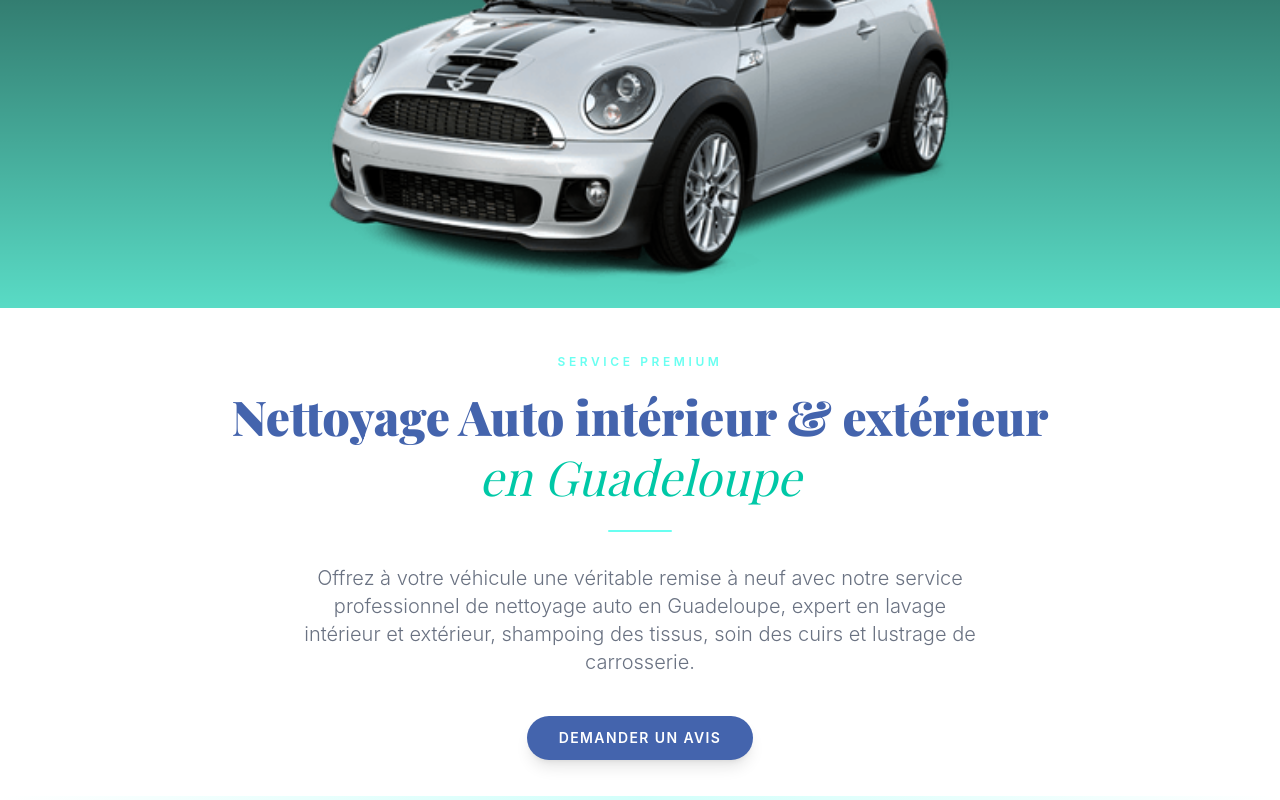
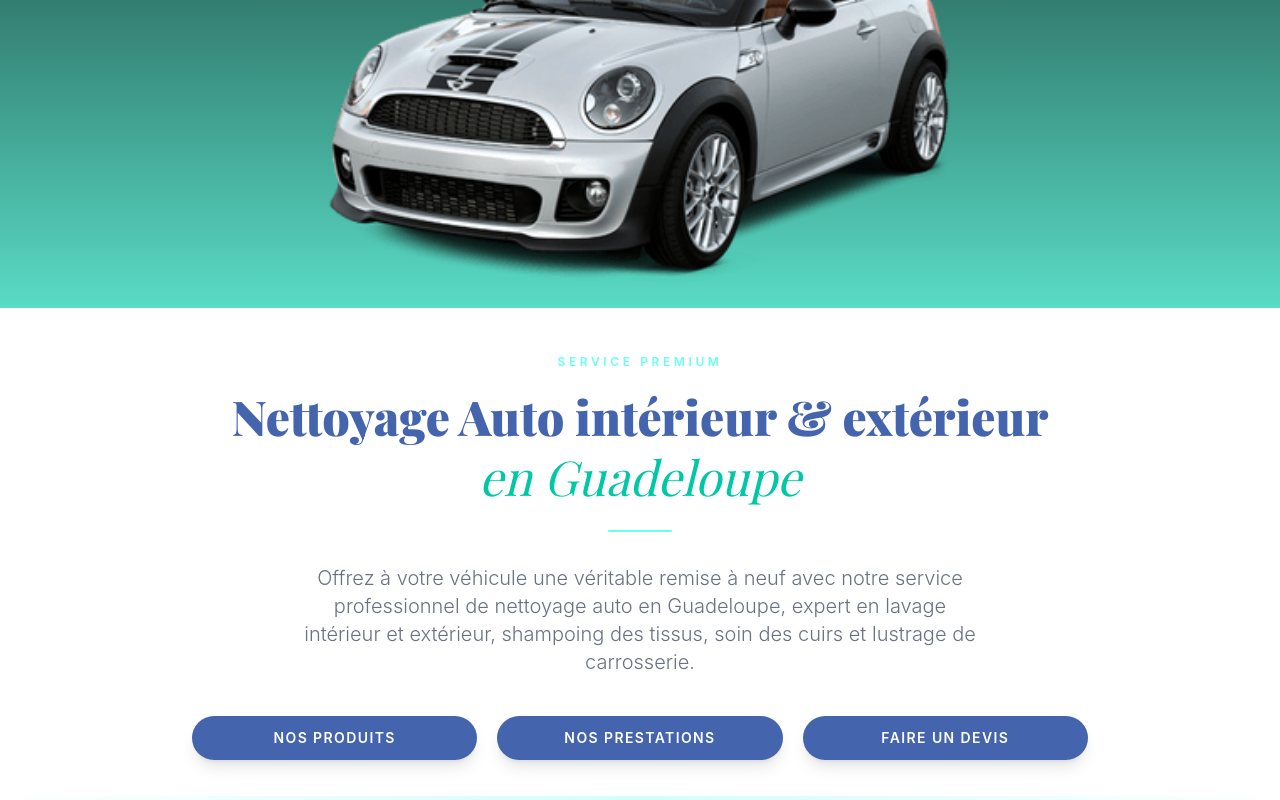
Before and after one commit to Sckertch/LavageAuto, a Vue app: page / in a window 1280 px wide. Shown: the part 412-1212 px from the top of the page. Built offline with nearby package versions, Linux system fonts and the light colour scheme; a web font is replaced by a local one.

Commit message:
Refactor navigation and home view components; remove unused CSS files

```diff
--- a/src/assets/css/layout/TheNavBar.css
+++ /dev/null
@@ -1,7 +0,0 @@
-nav {
-  ul {
-    li {
-      @apply transition-transform duration-200 hover:-translate-y-2;
-    }
-  }
-}
--- a/src/assets/css/main.css
+++ b/src/assets/css/main.css
@@ -1,6 +1,4 @@
 @import 'tailwindcss';
-@import './layout/TheNavBar.css';
-@import './view/HomeVue.css';
 
 @theme {
   /*BREAKPOINT*/
--- a/src/components/layout/TheNavBar.vue
+++ b/src/components/layout/TheNavBar.vue
@@ -1,15 +1,23 @@
-<script setup></script>
+<script setup>
+const navLinks = [
+  { name: 'Accueil', path: '/' },
+  { name: 'Prestations', path: '/' },
+  { name: 'Produits', path: '/' },
+  { name: 'Devis', path: '/' },
+]
+</script>
 
 <template>
   <nav class="bg-smart-blue shadow-2xl px-6 py-3 flex items-center justify-between">
     <a href="#">
       <img src="https://picsum.photos/100/50" alt="Logo du site" />
     </a>
-      <ul class="flex gap-6 list-none text-white ">
-        <li><a href="#">Accueil</a></li>
-        <li><a href="#">Prestations</a></li>
-        <li><a href="#">Produits</a></li>
-        <li><a href="#">Devis</a></li>
+    <ul class="flex gap-6 list-none text-white">
+      <li v-for="link in navLinks" :key="link.name" class="transition-transform duration-200 hover:-translate-y-2">
+        <a :href="link.path">
+          {{ link.name }}
+        </a>
+      </li>
     </ul>
   </nav>
 </template>
--- a/src/components/ui/BaseButton.vue
+++ b/src/components/ui/BaseButton.vue
@@ -1,6 +1,6 @@
 <template>
     <button
-        :class="['inline-block mt-10 px-8 py-3 text-sm tracking-widest uppercase font-semibold rounded-full shadow-lg hover:bg-frozen-water hover:text-white transition-colors duration-300', BgColor, textColor]">
+        :class="['inline-block px-8 py-3 text-sm tracking-widest uppercase font-semibold rounded-full shadow-lg hover:bg-frozen-water hover:text-white transition-colors duration-300', BgColor, textColor]">
         <slot />
     </button>
 </template>
--- a/src/views/HomeView.vue
+++ b/src/views/HomeView.vue
@@ -1,25 +1,32 @@
 <script setup>
-import BaseButton from '@/components/ui/BaseButton.vue';
-
+import BaseButton from '@/components/ui/BaseButton.vue'
 </script>
 
-<template class="">
+<template>
   <section class="h-100 xs:h-120 bxsm:h-140 sm:h-165 lg:h-180 bg-frozen-water/65">
-    <img src="../assets/picture/mini.png" alt="Nettoyage auto Guadeloupe"
-      class="absolute left-1/2 -translate-x-1/2 inset-0 w-2xl mt-40 xs:mt-40 sm:mt-30 z-10 md:mt-45" />
+    <img
+      src="../assets/picture/mini.png"
+      alt="Nettoyage auto Guadeloupe"
+      class="absolute left-1/2 -translate-x-1/2 inset-0 w-2xl mt-40 xs:mt-40 sm:mt-30 z-10 md:mt-45"
+    />
 
     <div
-      class="relative z-1 flex py-15 xs:py-23 sm:py-25 justify-center h-full bg-linear-to-b from-black to-frozen-water/">
+      class="relative z-1 flex py-15 xs:py-23 sm:py-25 justify-center h-full bg-linear-to-b from-black to-frozen-water/"
+    >
       <h1 class="w-full text-center font-playfair text-white sm:px-6">
         <span
-          class="block text-xs xs:text-lg sm:text-2xl md:text-3xl lg:text-4xl font-light tracking-[0.3em] uppercase text-blue-300 mb-2">
+          class="block text-xs xs:text-lg sm:text-2xl md:text-3xl lg:text-4xl font-light tracking-[0.3em] uppercase text-blue-300 mb-2"
+        >
           Votre voiture
         </span>
-        <span class="block text-xl xs:text-3xl sm:text-6xl md:text-8xl font-black italic leading-none mb-4">
+        <span
+          class="block text-xl xs:text-3xl sm:text-6xl md:text-8xl font-black italic leading-none mb-4"
+        >
           Impeccable.
         </span>
         <span
-          class="block text-base xs:text-lg sm:text-xl md:text-3xl font-light tracking-widest text-gray-300 uppercase px-2">
+          class="block text-base xs:text-lg sm:text-xl md:text-3xl font-light tracking-widest text-gray-300 uppercase px-2"
+        >
           Le meilleur nettoyage auto en
           <span class="text-neon-ice font-semibold not-italic">Guadeloupe</span>
         </span>
@@ -28,13 +35,16 @@ import BaseButton from '@/components/ui/BaseButton.vue';
   </section>
 
   <section class="relative bg-white z-10 py-10 px-6 overflow-hidden">
-
     <div class="max-w-4xl mx-auto text-center">
-    <span class="inline-block text-xs tracking-[0.3em] uppercase text-neon-ice font-semibold mb-4">
+      <span
+        class="inline-block text-xs tracking-[0.3em] uppercase text-neon-ice font-semibold mb-4"
+      >
         Service Premium
       </span>
 
-    <h2 class="font-playfair text-3xl sm:text-4xl md:text-5xl font-black text-smart-blue leading-tight mb-6">
+      <h2
+        class="font-playfair text-3xl sm:text-4xl md:text-5xl font-black text-smart-blue leading-tight mb-6"
+      >
         Nettoyage Auto intérieur & extérieur <br class="hidden sm:block" />
         <span class="italic font-light text-frozen-water">en Guadeloupe</span>
       </h2>
@@ -42,20 +52,26 @@ import BaseButton from '@/components/ui/BaseButton.vue';
       <div class="mx-auto w-16 h-0.5 bg-neon-ice rounded-full mb-8"></div>
 
       <h3 class="font-light text-base sm:text-lg md:text-xl text-gray-500 max-w-2xl mx-auto">
-      Offrez à votre véhicule une véritable remise à neuf avec notre service professionnel de nettoyage auto en
-      Guadeloupe, expert en lavage intérieur et extérieur, shampoing des tissus, soin des cuirs et lustrage de
-      carrosserie.
+        Offrez à votre véhicule une véritable remise à neuf avec notre service professionnel de
+        nettoyage auto en Guadeloupe, expert en lavage intérieur et extérieur, shampoing des tissus,
+        soin des cuirs et lustrage de carrosserie.
       </h3>
-
-<BaseButton>Demander un avis</BaseButton>
-
+      <div
+        class="grid gap-5 flex-wrap items-center grid-cols-1 sm:grid-cols-2 md:grid-cols-3 mt-10"
+      >
+        <BaseButton>Nos produits</BaseButton>
+        <BaseButton>Nos prestations</BaseButton>
+        <BaseButton class="col-start-auto col-end-auto sm:col-start-1 sm:col-end-3 md:col-start-auto md:col-end-auto"
+          >Faire un devis</BaseButton
+        >
+      </div>
     </div>
 
     <!-- Trait décoratif bas -->
-  <div class="absolute bottom-0 left-0 w-full h-1 bg-linear-to-r from-transparent via-neon-ice to-transparent opacity-30"></div>
-
+    <div
+      class="absolute bottom-0 left-0 w-full h-1 bg-linear-to-r from-transparent via-neon-ice to-transparent opacity-30"
+    ></div>
   </section>
-
 </template>
 
 <style scoped></style>
```
Also changed, not shown: src/assets/css/view/HomeVue.css (deleted). Lines whose indentation alone changed are shown as unchanged.
